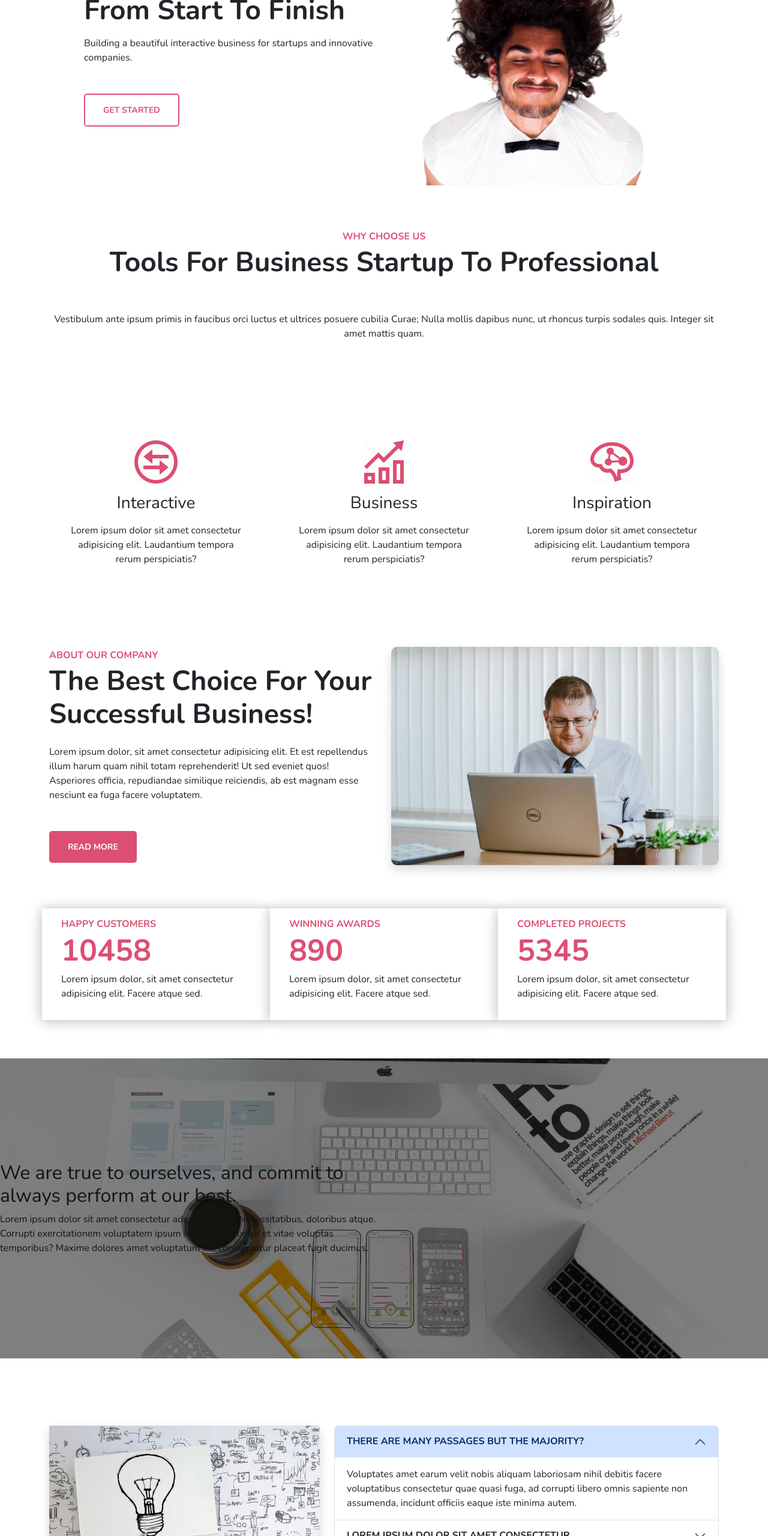
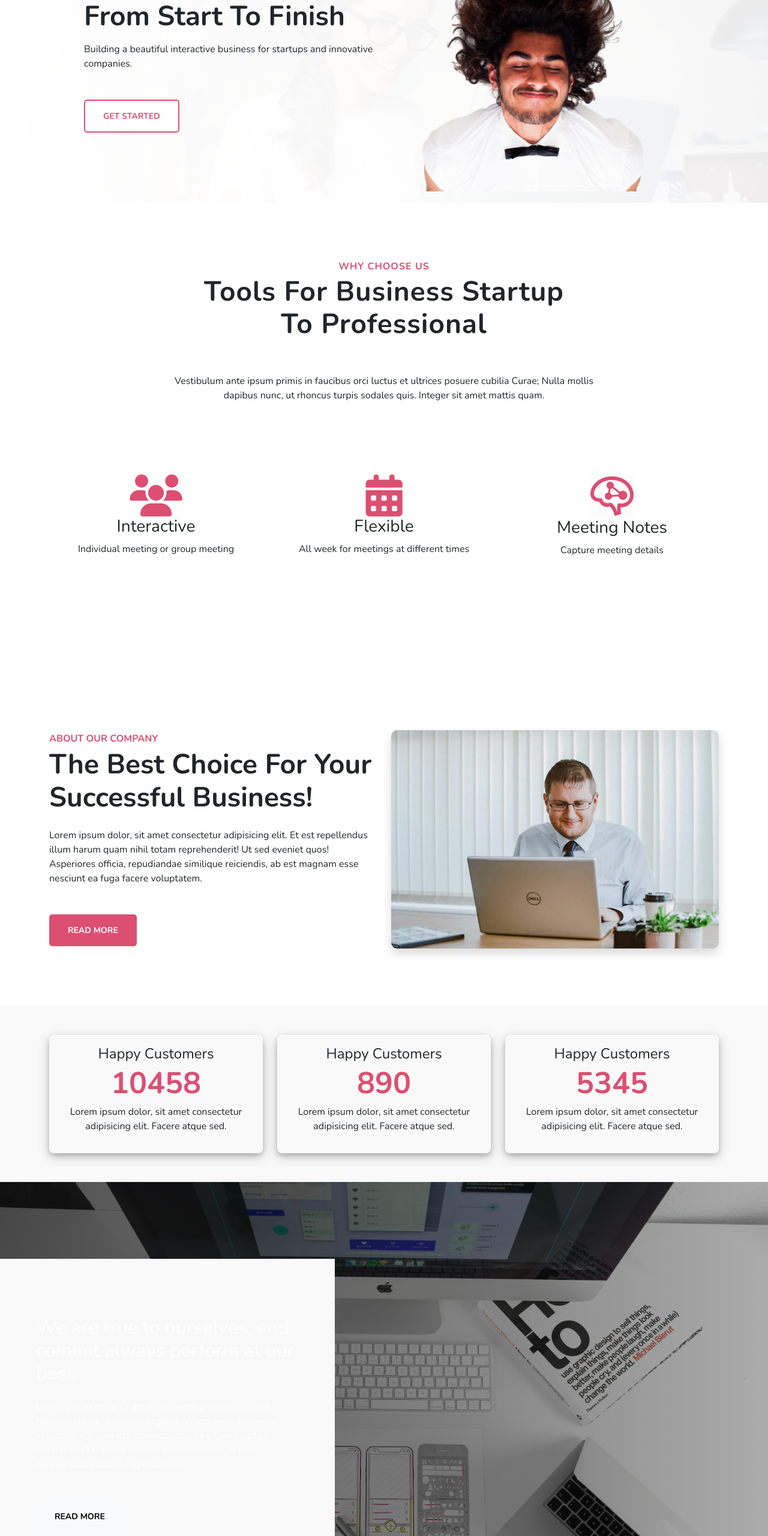
Before and after one commit to quynhtran158/Master, a plain HTML site: page index.html in a window 1280 px wide. Shown: the part 240-2800 px from the top of the page at 60% size. Drawn offline with nearby package versions, Linux system fonts and the light colour scheme; a script that the page names is missing.

Commit message:
finish from header to qna with responsive

```diff
--- a/index.css
+++ b/index.css
@@ -23,8 +23,13 @@ a {
 }
 
 [data-bs-theme="white"] {
-  --bg-color: white;
-  --bg-color-light: #f7f9fc;
+  --bg-color-accordion: #131617;
+  --bg-color-accordion-light: #5a5a5a;
+}
+
+[data-bs-theme="dark"] {
+  --bg-color-accordion: white;
+  --bg-color-accordion-light: #5a5a5a;
 }
 
 h3.sub-title {
@@ -96,6 +101,7 @@ button.white {
   /*khong hieu lam tai sao khong adjust duoc mau cua the a */
   /* PHUC explains */
   /* khi em xem source thì sẽ thấy BS có css sau: a:not([href]):not([class]), a:not([href]):not([class]):hover {color: inherit;} */
+
   /* dòng này có điểm ưu tiên hiển thị cao hơn dòng của em nên nó dc hiển thị */
   /* nó có nghĩa là thẻ <a> trơn (ko có href, ko có class) thì sẽ có color inherit */
   /* để dòng của e có điểm ưu tiên hiển thị cao hơn thì còn 2 cách khác ngoài important */
@@ -118,31 +124,52 @@ button.white {
 }
 
 /* BANNER STARTS */
-
+#banner {
+  padding-top: 50px;
+  background: linear-gradient(to right, white, rgba(255, 255, 255, 0.92)),
+    url(../img/banner_carousel.jpg);
+  background-position: top center;
+  background-repeat: no-repeat;
+  background-size: cover;
+}
 #banner .banner-container {
   display: flex;
   align-items: center;
   height: 480px;
   width: 80%;
-  background-color: var(--bg-color);
+  padding-top: 32px;
 }
 
 .reason-content {
   flex-direction: column;
   display: flex;
+  width: 65%;
+  margin: 0 auto;
+}
+.reason-content h6 {
+  letter-spacing: 1px;
+  line-height: 1.25rem;
 }
 
-.reason-box .grid:hover {
-  transform: translateY(-5px);
-
-  box-shadow: -5px 0px 20px rgba(0, 0, 0, 0.2), 5px 0px 20px rgba(0, 0, 0, 0.2),
-    0px 5px 20px rgba(0, 0, 0, 0.2);
+.reason-content h3 {
+  letter-spacing: 1px;
+  line-height: 54px;
 }
 
-.reason-box .grid {
-  transition: 0.3s ease-in;
-  background-color: var(--bg-color);
+.reason-card img {
+  cursor: pointer;
+}
+
+.reason-box .reason-card {
+  padding: 3rem 2rem;
+  background-color: var(--bg-color-light);
+  border-radius: 0.375rem;
+  transition: all 0.5s;
+}
+.reason-box .reason-card:hover {
   padding: 54px 32px;
+  transform: translateY(-16px);
+  box-shadow: 0 0.5rem 1rem rgba(0, 0, 0, 0.09);
 }
 
 /* ABOUT STARTS */
@@ -152,13 +179,14 @@ button.white {
 
 #about .img-rounded {
   border-radius: 10px;
-  /* transition: 0.3s; */
+  width: 100%;
+  height: 100%;
+  transform: translateY(0);
+  transition: 0.4s;
 }
 
 #about .img-rounded:hover {
   transform: translateY(-10px);
-
-  transition: 0.5 ease-in-out;
 }
 
 /* NUMBER STARTS */
@@ -170,34 +198,35 @@ p.counter {
   margin: 25px 0;
 }
 
-#number .grid1,
-#number .grid2,
-#number .grid3 {
-  transition: 0.3s ease-in;
+.counter-grid {
+  transition: 0.5s;
   background-color: var(--bg-color);
   padding: 54px 32px;
-  box-shadow: -5px 0px 20px rgba(0, 0, 0, 0.1), 5px 0px 20px rgba(0, 0, 0, 0.1),
-    0px 5px 20px rgba(0, 0, 0, 0.1);
+  box-shadow: 0 4px 8px 0 rgba(0, 0, 0, 0.2), 0 6px 20px 0 rgba(0, 0, 0, 0.19);
+  border: 1px solid #fff;
+  transition: 0.5s;
 }
 
-#number .grid1:hover {
-  box-shadow: -5px 0px 20px rgba(0, 0, 0, 0.2), 5px 0px 20px rgba(0, 0, 0, 0.2),
-    0px 5px 20px rgba(0, 0, 0, 0.2);
+.number-item {
+  background-color: var(--bg-color);
+  border-radius: 8px;
+  padding: 2rem;
+  box-shadow: 0 4px 8px 0 rgba(0, 0, 0, 0.2), 0 6px 20px 0 rgba(0, 0, 0, 0.19);
+  border: 1px solid #fff;
+  transition: 0.5s;
 }
-
-#number .grid2:hover {
-  box-shadow: -5px 0px 20px rgba(0, 0, 0, 0.2), 5px 0px 20px rgba(0, 0, 0, 0.2),
-    0px 5px 20px rgba(0, 0, 0, 0.2);
-}
-
-#number .grid3:hover {
-  box-shadow: -5px 0px 20px rgba(0, 0, 0, 0.2), 5px 0px 20px rgba(0, 0, 0, 0.2),
-    0px 5px 20px rgba(0, 0, 0, 0.2);
+.number-item:hover {
+  box-shadow: 0 0.5rem 1rem rgba(0, 0, 0, 0.09);
 }
 
 /* BIO STARTS */
-.bio-container {
-  background-image: url(./img/bio.jpeg);
+#bio {
+  background-image: linear-gradient(
+      to right,
+      rgba(0, 0, 0, 0.7),
+      rgba(0, 0, 0, 0.33)
+    ),
+    url(./img/bio.jpeg);
   min-height: 500px;
   background-attachment: fixed;
   background-position: center;
@@ -205,12 +234,149 @@ p.counter {
   background-size: cover;
   position: relative;
 }
-.bio-container::before {
-  content: "";
-  position: absolute;
-  top: 0;
-  left: 0;
-  width: 100%;
+
+.bio-content {
+  max-width: 550px;
+  color: #fff;
+  justify-content: center;
+}
+.bio-item {
+  width: 70%;
   height: 100%;
-  background-color: rgba(0, 0, 0, 0.5);
 }
+
+#bio .them-button {
+  display: inline-block;
+  line-height: 52px;
+  font-weight: 700;
+  font-size: 14px;
+  text-transform: uppercase;
+  margin: 0px;
+  padding: 0px 30px;
+  transition: all 0.5s;
+}
+
+/* qaa */
+.qaa-container {
+  width: 70%;
+  margin: 0 auto;
+}
+.qaa-content p {
+  line-height: 1.25rem;
+  color: #dc4f72;
+  font-weight: 700;
+  margin-bottom: 5px;
+}
+.qaa-content h2 {
+  font-size: 2.875rem;
+  line-height: 1;
+  font-weight: 700;
+  color: #2c3038;
+}
+
+/* Accordion */
+.accordion {
+  --bs-accordion-btn-bg: var(--bg-color);
+  --bs-accordion-active-bg: var(--bg-color);
+  --bs-accordion-active-color: var(--bg-color-accordion);
+  --bs-accordion-btn-color: var(--bg-color-accordion);
+  --bs-accordion-btn-focus-box-shadow: none;
+  --bs-accordion-color: var(--bg-color-accordion-light);
+}
+
+.accordion-button:not(.collapsed) {
+  box-shadow: none;
+}
+
+/* Responsive */
+/* Navbar */
+.navbar-container {
+  padding-top: 1rem;
+}
+
+/* Banner */
+.banner-container {
+  padding-top: 5rem;
+  padding-bottom: 5rem;
+}
+
+/* Reason */
+.reason-container {
+  padding-top: 5rem;
+  padding-bottom: 5rem;
+}
+
+.reason-item {
+  margin-bottom: 2rem;
+}
+
+/* About */
+.about-container {
+  padding-top: 3rem;
+  padding-bottom: 3rem;
+}
+
+/* Number */
+.number {
+  background-color: #f9f9f9;
+  padding-top: 5rem;
+  padding-bottom: 5rem;
+}
+
+.number-item {
+  text-align: center;
+  padding: 1rem;
+}
+
+/* Bio */
+.bio-container {
+  padding-top: 5rem;
+  padding-bottom: 5rem;
+}
+
+.bio-wrapper {
+  background-color: #f9f9f9;
+}
+
+.bio-content {
+  padding: 3rem;
+}
+
+/* Q&A */
+.qaa-container {
+  padding-top: 5rem;
+  padding-bottom: 5rem;
+}
+
+.qaa-content {
+  margin-bottom: 2rem;
+}
+
+.qaa-image {
+  text-align: center;
+}
+
+.qaa-dropdown {
+  padding-top: 2rem;
+}
+
+/* Media Queries */
+@media (max-width: 767px) {
+  .banner-container,
+  .reason-container,
+  .about-container,
+  .number,
+  .bio-container,
+  .qaa-container {
+    padding-top: 3rem;
+    padding-bottom: 3rem;
+  }
+
+  .navbar-container {
+    padding-top: 0.5rem;
+  }
+
+  .qaa-dropdown {
+    padding-top: 1rem;
+  }
+}
--- a/index.html
+++ b/index.html
@@ -103,41 +103,29 @@
 
 
                 </ul>
-
-                <!-- Button trigger modal for search logo-->
-
-<div class="search-popup">
-  <div class="search-logo-container">
-   <a href="#searchModal" data-bs-toggle="modal" data-bs-target="#staticBackdrop"><i class="fa fa-search"></i></a>
-
+                <div class="icon__search">
+                  <i class="fa fa-search"></i>
+                </div>
+                <div class="btn__wrap">
+                  <button class="white" type="submit">
+                    SCHEDULE A APPOINMENT
+                  </button>
                 </div>
               </div>
-
-                 <button class="white" type="submit">
-                    SHEDULE A DEMO</button>
-
-                    <div class="change-theme-button">
-                      <!-- toggle for light and dark theme -->
-                      <div class="nav-theme">
-                        <div class="theme-container">
-                          <div class="theme-content">
-                            <label class="theme-switch" for="checkbox">
-                              <input type="checkbox" id="checkbox" />
-                              <div class="toggle" onclick="switchDarkMode()">
+              <div class="header__theme">
+                <button class="btn" id="switchButton" title="Click to switch theme">
+                  <i class="fa-solid fa-sun"></i>
                   <i class="fa-regular fa-moon"></i>
-                                <i class="fa fa-sun"></i>
-                              </div>
-                            </label>
-                          </div>
-                        </div>
-                      </div>
-                    </div>
-
-              </div>
+                </button>
               </div>
             </nav>
           </div>
+                <!-- Button trigger modal for search logo-->
+
+
+
               </div>
+
 
 
 <!-- End Navbar -->
@@ -156,7 +144,7 @@
             </p>
             <button class="white">GET STARTED</button>
           </div>
-          <div class="col-lg-6 content-photo mt-lg-0 mt-5">
+          <div class="col-lg-6 content-photo mt-lg-0 mt-4">
             <img src="./img.png" class="img-fluid" alt="main image">
           </div>
         </div>
@@ -168,49 +156,43 @@
     </section>
     <section id="reason">
       <div class="container reason-container text-center pt-5">
-        <div class="reason-content text-center">
+        <div class="reason-content text-center mb-2">
         <h6 class="title"> WHY CHOOSE US</h6>
         <h3 class="sub-title mx-5 text-center">Tools for business startup to professional
         </h3>
         <p class="py-5 text-center">Vestibulum ante ipsum primis in faucibus orci luctus et ultrices posuere cubilia Curae; Nulla mollis dapibus nunc, ut rhoncus turpis sodales quis. Integer sit amet mattis quam.</p>
       </div>
 
-      <div class="reason-box">
-        <div class="row grids ">
-
-          <div class="col-lg-4 col-md-6 mt-5">
-<div class="grid">
-
-    <img src="./img/s1.png" class="img-fluid">
-    <h3 class="my-3">
-      Interactive            </h3>
-    <p >
-      Lorem ipsum dolor sit amet consectetur adipisicing elit. Laudantium tempora rerum perspiciatis?            </p>
-
+      <div class="reason-box row">
+        <div class="reason-item col-lg-4 col-md-6">
+          <div class="reason-card">
+            <i
+              style="font-size: 70px; color: #dc4f72 "
+              class="fa fa-users"
+            ></i>
+            <h3>Interactive</h3>
+            <p>Individual meeting or group meeting</p>
+          </div>
+        </div>
+        <div class="reason-item col-lg-4 col-md-6">
+          <div class="reason-card">
+            <i
+              style="font-size: 70px; color: #dc4f72 "
+              class="fa fa-calendar-alt"
+            ></i>
+            <h3>Flexible</h3>
+            <p>All week for meetings at different times</p>
+          </div>
+        </div>
+        <div class="reason-item col-lg-4 col-md-12">
+          <div class="reason-card reason-card3">
+            <img src="./img/s3.png" alt="" class="img-fluid" />
+            <h3>Meeting Notes</h3>
+            <p>Capture meeting details</p>
+          </div>
         </div>
       </div>
 
-          <div class="col-lg-4 col-md-6 mt-5">
-<div class="grid">
-    <img src="./img/s2.png" class="img-fluid">
-    <h3 class="my-3">
-      Business            </h3>
-    <p >
-      Lorem ipsum dolor sit amet consectetur adipisicing elit. Laudantium tempora rerum perspiciatis?            </p>
-</div>
-</div>
-
-          <div class="col-lg-4 mt-5">
-<div class="grid">
-    <img src="./img/s3.png" class="img-fluid">
-    <h3 class="my-3">
-      Inspiration            </h3>
-    <p >
-      Lorem ipsum dolor sit amet consectetur adipisicing elit. Laudantium tempora rerum perspiciatis?            </p>
-</div>
-</div>
-
-</div>
 
 
       </div>
@@ -244,81 +226,71 @@
 
     </section>
 
-    <section id="number">
-      <div class="pb-5 pt-4">
-        <div class="container pb-lg-3">
+    <section class="number py-5">
+      <div class="container">
         <div class="row justify-content-center">
-
-            <div class="col-lg-4 col-sm-6 py-3 grid1">
-              <div class="counter_grid">
-                <h4 class="title">
-                  Happy Customers
-                </h4>
-                <p class="counter sub-title">
-                  10458
-                </p>
+          <div class="col-lg-4 col-sm-6">
+            <div class="number-item">
+              <h4>Happy Customers</h4>
+              <p class="counter">10458</p>
               <p>
-                  Lorem ipsum dolor, sit amet consectetur adipisicing elit. Facere atque sed.
+                Lorem ipsum dolor, sit amet consectetur adipisicing elit. Facere
+                atque sed.
               </p>
             </div>
           </div>
-
-            <div class="col-lg-4 col-sm-6 mt-sm-0 mt-4 py-3 grid2">
-              <div class="counter_grid">
-                <h4 class="title">
-                  Winning Awards
-                </h4>
-                <p class="counter">
-                  890
-                </p>
+          <div class="col-lg-4 col-sm-6">
+            <div class="number-item">
+              <h4>Happy Customers</h4>
+              <p class="counter">890</p>
               <p>
-                  Lorem ipsum dolor, sit amet consectetur adipisicing elit. Facere atque sed.
+                Lorem ipsum dolor, sit amet consectetur adipisicing elit. Facere
+                atque sed.
               </p>
             </div>
           </div>
-
-            <div class="col-lg-4 col-sm-6 mt-lg-0 mt-sm-5 mt-4 py-3 grid3">
-              <div class="counter_grid">
-                <h4 class="title">
-                  Completed Projects
-                </h4>
-                <p class="counter">
-                  5345
-                </p>
+          <div class="col-lg-4 col-sm-6">
+            <div class="number-item">
+              <h4>Happy Customers</h4>
+              <p class="counter">5345</p>
               <p>
-                  Lorem ipsum dolor, sit amet consectetur adipisicing elit. Facere atque sed.
+                Lorem ipsum dolor, sit amet consectetur adipisicing elit. Facere
+                atque sed.
               </p>
             </div>
           </div>
+        </div>
+      </div>
+    </section>
 
+
+    <section id='bio'>
+      <div class="d-flex container row bio-container">
+        <div class="d-flex bio-wrapper col-sm-6 pr-md-5 my-5  align-items-center pl-md-5 ">
+          <div class="bio-content pl-md-5 pr-md-5 my-5">
+            <h2>We are true to ourselves, and commit always perform at our best.</h2>
+                <p class="mt-4 mb-4">
+                  Lorem ipsum dolor sit amet consectetur adipisicing elit. Necessitatibus, doloribus atque. Corrupti exercitationem voluptatem ipsum iste consequuntur et vitae voluptas temporibus? Maxime dolores amet voluptatum illo consequatur placeat fugit ducimus.
+                </p>
+                <button class="btn btn-light them-button mt-4" type="submit">
+                  read more
+                </button>
           </div>
         </div>
       </div>
 
     </section>
 
-    <section id="bio">
-      <div class="wrapper">
-        <div class="bio-container d-flex align-items-center">
-          <div class="bio-content d-flex align-items-center">
-            <div class="col-sm-6">
-              <div class="d-flex flex-column align-items-start">
-                <h2 class="text-left">We are true to ourselves, and commit to always perform at our best.</h2>
-                <p class="mb-0">
-                  Lorem ipsum dolor sit amet consectetur adipisicing elit. Necessitatibus, doloribus atque. Corrupti exercitationem voluptatem ipsum iste consequuntur et vitae voluptas temporibus? Maxime dolores amet voluptatum illo consequatur placeat fugit ducimus.
-                </p>
-              </div>
-            </div>
-          </div>
-        </div>
-      </div>
-    </section>
-
     <section id="qaa">
       <div class="container qaa-container py-lg-5">
-       <div class="qaa-content">
-         <h2></h2>
-       <p></p>
+       <div class="qaa-content text-center">
+        <p>QUESTIONS AND ANSWERS</p>
+        <h2>General FAQs</h2>
+        <span
+          >Vestibulum ante ipsum primis in faucibus orci luctus et ultrices
+          posuere cubilia Curae; Nulla mollis dapibus nunc, ut rhoncus turpis
+          sodales quis. Integer sit amet mattis quam.</span
+        >
      </div>
        <div class="row">
          <div class="col-md-5 mt-5">
@@ -338,78 +310,99 @@
                 </h2>
                 <div id="panelsStayOpen-collapseOne" class="accordion-collapse collapse show">
                   <div class="accordion-body">
-                  Voluptates amet earum velit nobis aliquam
-                  laboriosam nihil debitis facere voluptatibus consectetur quae quasi fuga, ad corrupti libero omnis sapiente
-                  non assumenda, incidunt officiis eaque iste minima autem.
+                    <p>
+                      Voluptates amet earum velit nobis aliquam laboriosam nihil
+                      debitis facere voluptatibus consectetur quae quasi fuga, ad
+                      corrupti libero omnis sapiente non assumenda, incidunt
+                      officiis eaque iste minima autem.
+                    </p>
                   </div>
                 </div>
               </div>
               <div class="accordion-item">
                 <h2 class="accordion-header">
                   <button class="accordion-button collapsed" type="button" data-bs-toggle="collapse" data-bs-target="#panelsStayOpen-collapseTwo" aria-expanded="false" aria-controls="panelsStayOpen-collapseTwo">
-                   Lorem ipsum dolor sit amet consectetur.
+                    Sed ut perspiciatis unde omnis?
                   </button>
                 </h2>
                 <div id="panelsStayOpen-collapseTwo" class="accordion-collapse collapse">
                   <div class="accordion-body">
-                  Voluptates amet earum velit nobis aliquam
-                  laboriosam nihil debitis facere voluptatibus consectetur quae quasi fuga, ad corrupti libero omnis sapiente
-                  non assumenda, incidunt officiis eaque iste minima autem.
+                    <p>
+                      Voluptates amet earum velit nobis aliquam laboriosam nihil
+                      debitis facere voluptatibus consectetur quae quasi fuga, ad
+                      corrupti libero omnis sapiente non assumenda, incidunt
+                      officiis eaque iste minima autem.
+                    </p>
                   </div>
                 </div>
               </div>
               <div class="accordion-item">
                 <h2 class="accordion-header">
                   <button class="accordion-button collapsed" type="button" data-bs-toggle="collapse" data-bs-target="#panelsStayOpen-collapseThree" aria-expanded="false" aria-controls="panelsStayOpen-collapseThree">
-                   Lorem ipsum dolor sit amet consectetur.
+                    At vero eos iusto odio ducimus qui?
                   </button>
                 </h2>
                 <div id="panelsStayOpen-collapseThree" class="accordion-collapse collapse">
                   <div class="accordion-body">
-                  Voluptates amet earum velit nobis aliquam
-                  laboriosam nihil debitis facere voluptatibus consectetur quae quasi fuga, ad corrupti libero omnis sapiente
-                  non assumenda, incidunt officiis eaque iste minima autem.
-               </div>
-             </div>
-             <div class="accordion-item">
-              <h2 class="accordion-header">
-                <button class="accordion-button" type="button" data-bs-toggle="collapse" data-bs-target="#panelsStayOpen-collapseOne" aria-expanded="true" aria-controls="panelsStayOpen-collapseOne">
-                  Lorem ipsum dolor sit amet consectetur.
-                </button>
-              </h2>
-              <div id="panelsStayOpen-collapseOne" class="accordion-collapse collapse show">
-                <div class="accordion-body">
-                  Voluptates amet earum velit nobis aliquam
-               laboriosam nihil debitis facere voluptatibus consectetur quae quasi fuga, ad corrupti libero omnis sapiente
-               non assumenda, incidunt officiis eaque iste minima autem.
+                    <p>
+                      Voluptates amet earum velit nobis aliquam laboriosam nihil
+                      debitis facere voluptatibus consectetur quae quasi fuga, ad
+                      corrupti libero omnis sapiente non assumenda, incidunt
+                      officiis eaque iste minima autem.
+                    </p>
                   </div>
                 </div>
               </div>
               <div class="accordion-item">
                 <h2 class="accordion-header">
                   <button class="accordion-button" type="button" data-bs-toggle="collapse" data-bs-target="#panelsStayOpen-collapseOne" aria-expanded="true" aria-controls="panelsStayOpen-collapseOne">
-                  Lorem ipsum dolor sit amet consectetur adipisicing.
+                    We denounce with righteous?
                   </button>
                 </h2>
                 <div id="panelsStayOpen-collapseOne" class="accordion-collapse collapse show">
                  <div class="accordion-body">
-                  Voluptates amet earum velit nobis aliquam
-               laboriosam nihil debitis facere voluptatibus consectetur quae quasi fuga, ad corrupti libero omnis sapiente
-               non assumenda, incidunt officiis eaque iste minima autem.
+                    <p>
+                      Voluptates amet earum velit nobis aliquam laboriosam nihil
+                      debitis facere voluptatibus consectetur quae quasi fuga, ad
+                      corrupti libero omnis sapiente non assumenda, incidunt
+                      officiis eaque iste minima autem.
+                    </p>
                   </div>
                 </div>
               </div>
               <div class="accordion-item">
                 <h2 class="accordion-header">
-                <button class="accordion-button" type="button" data-bs-toggle="collapse" data-bs-target="#panelsStayOpen-collapseOne" aria-expanded="true" aria-controls="panelsStayOpen-collapseOne">
-                  Lorem ipsum dolor sit amet consectetur adipisicing elit.
+                  <button class="accordion-button collapsed" type="button" data-bs-toggle="collapse" data-bs-target="#panelsStayOpen-collapseTwo" aria-expanded="false" aria-controls="panelsStayOpen-collapseTwo">
+                    perspiciatis unde omnis?
                   </button>
                 </h2>
-              <div id="panelsStayOpen-collapseOne" class="accordion-collapse collapse show">
+                <div id="panelsStayOpen-collapseTwo" class="accordion-collapse collapse">
                   <div class="accordion-body">
-                  Voluptates amet earum velit nobis aliquam
-               laboriosam nihil debitis facere voluptatibus consectetur quae quasi fuga, ad corrupti libero omnis sapiente
-               non assumenda, incidunt officiis eaque iste minima autem.
+                    <p>
+                      Voluptates amet earum velit nobis aliquam laboriosam nihil
+                      debitis facere voluptatibus consectetur quae quasi fuga, ad
+                      corrupti libero omnis sapiente non assumenda, incidunt
+                      officiis eaque iste minima autem.
+                    </p>
+                  </div>
+                </div>
+              </div>
+              <div class="accordion-item">
+                <h2 class="accordion-header">
+                  <button class="accordion-button collapsed" type="button" data-bs-toggle="collapse" data-bs-target="#panelsStayOpen-collapseThree" aria-expanded="false" aria-controls="panelsStayOpen-collapseThree">
+                    At vero eos iusto odio ducimus qui?
+                  </button>
+                </h2>
+                <div id="panelsStayOpen-collapseThree" class="accordion-collapse collapse">
+                  <div class="accordion-body">
+                    <p>
+                      Voluptates amet earum velit nobis aliquam laboriosam nihil
+                      debitis facere voluptatibus consectetur quae quasi fuga, ad
+                      corrupti libero omnis sapiente non assumenda, incidunt
+                      officiis eaque iste minima autem.
+                    </p>
+                  </div>
+                </div>
               </div>
             </div>
             </div>
```
Also changed, not shown: test.html (deleted, +0 -191 lines), img/banner_carousel.jpg (added), 1 other file. Lines whose indentation alone changed are shown as unchanged.
